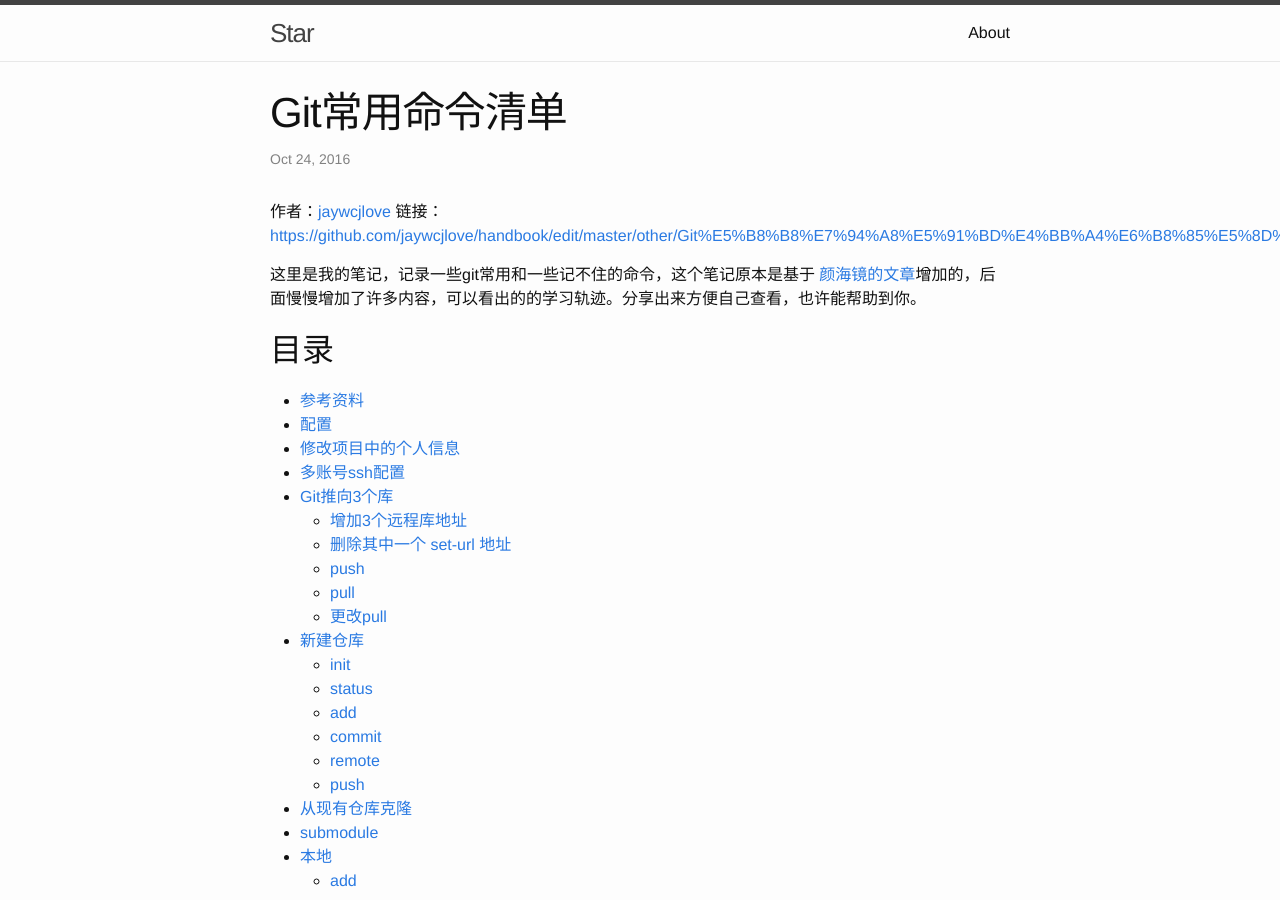
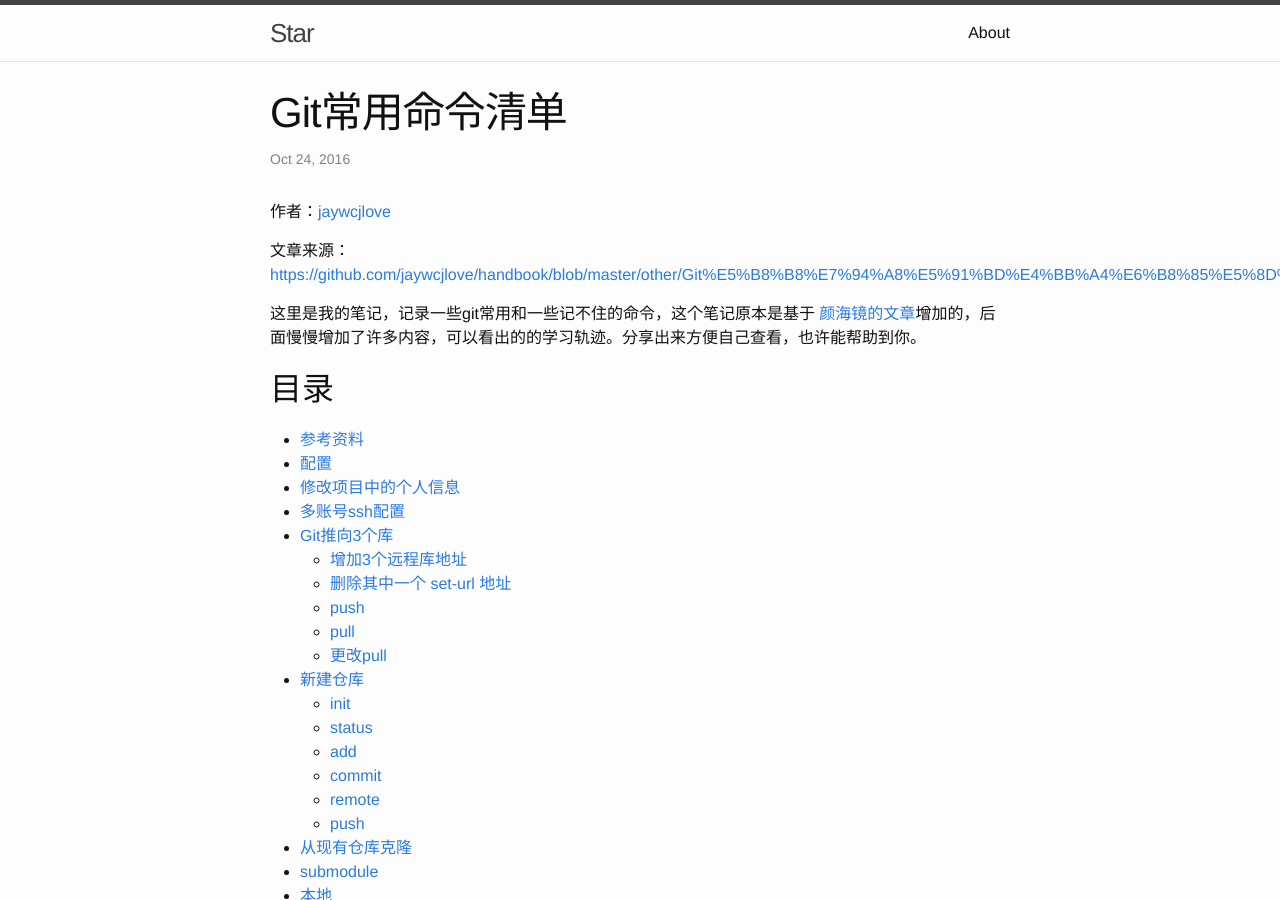
Before and after one commit to zhoukekestar/notes, a Jekyll site: the page built from _posts/2016-10-24-git-cmds.md, in a window 1280 px wide and 900 px high. Built offline with Jekyll 4.4.1, drawn with Linux system fonts in a browser that asks for light colours.

Commit message:
Updated: url

```diff
--- a/_posts/2016-10-24-git-cmds.md
+++ b/_posts/2016-10-24-git-cmds.md
@@ -6,7 +6,8 @@
 ---
 
 作者：[jaywcjlove](https://github.com/jaywcjlove)
-链接：[https://github.com/jaywcjlove/handbook/edit/master/other/Git%E5%B8%B8%E7%94%A8%E5%91%BD%E4%BB%A4%E6%B8%85%E5%8D%95.md](https://github.com/jaywcjlove/handbook/edit/master/other/Git%E5%B8%B8%E7%94%A8%E5%91%BD%E4%BB%A4%E6%B8%85%E5%8D%95.md)
+
+文章来源：[https://github.com/jaywcjlove/handbook/blob/master/other/Git%E5%B8%B8%E7%94%A8%E5%91%BD%E4%BB%A4%E6%B8%85%E5%8D%95.md](https://github.com/jaywcjlove/handbook/blob/master/other/Git%E5%B8%B8%E7%94%A8%E5%91%BD%E4%BB%A4%E6%B8%85%E5%8D%95.md)
 
 
 这里是我的笔记，记录一些git常用和一些记不住的命令，这个笔记原本是基于 [颜海镜的文章](http://yanhaijing.com/git/2014/11/01/my-git-note)增加的，后面慢慢增加了许多内容，可以看出的的学习轨迹。分享出来方便自己查看，也许能帮助到你。
```
